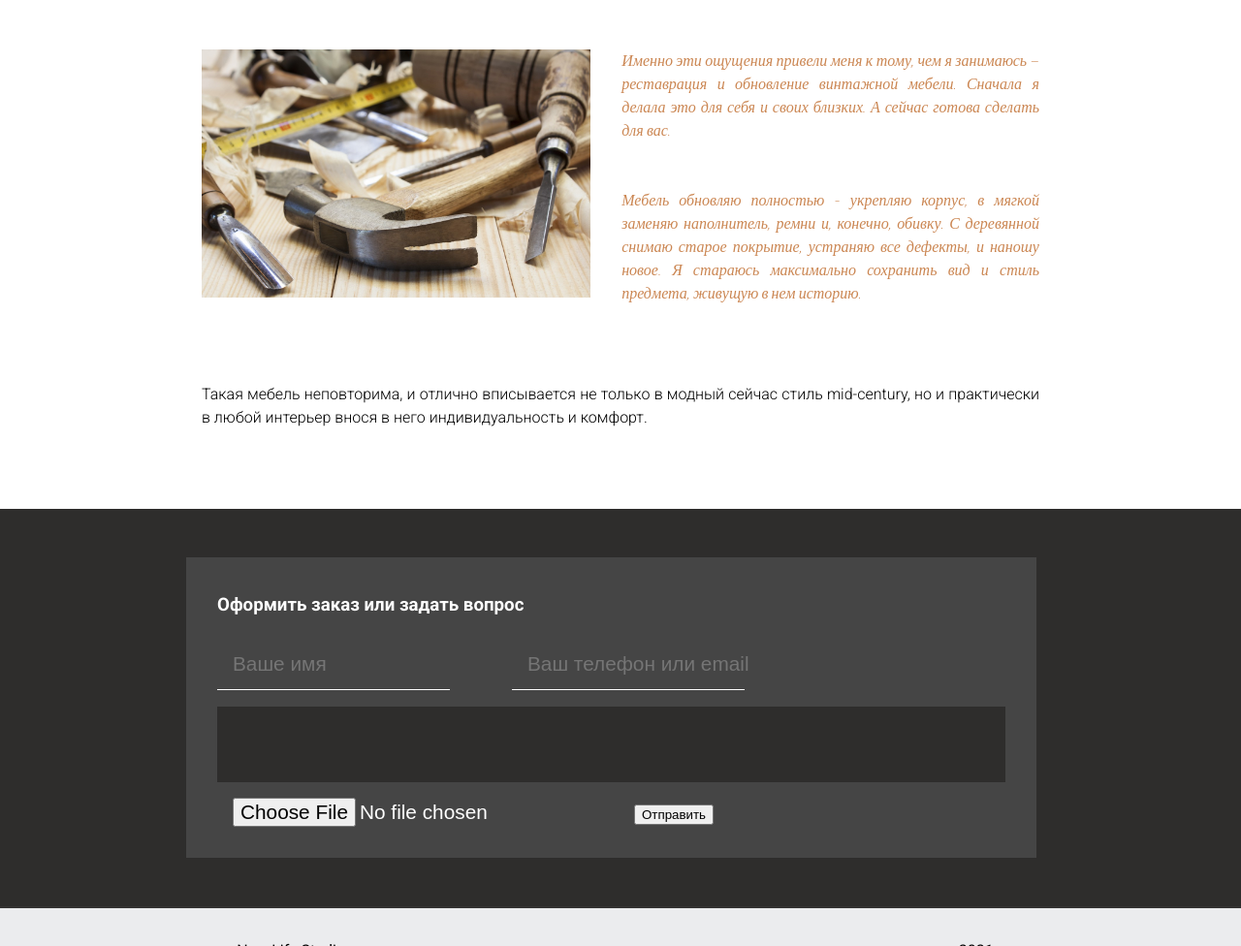
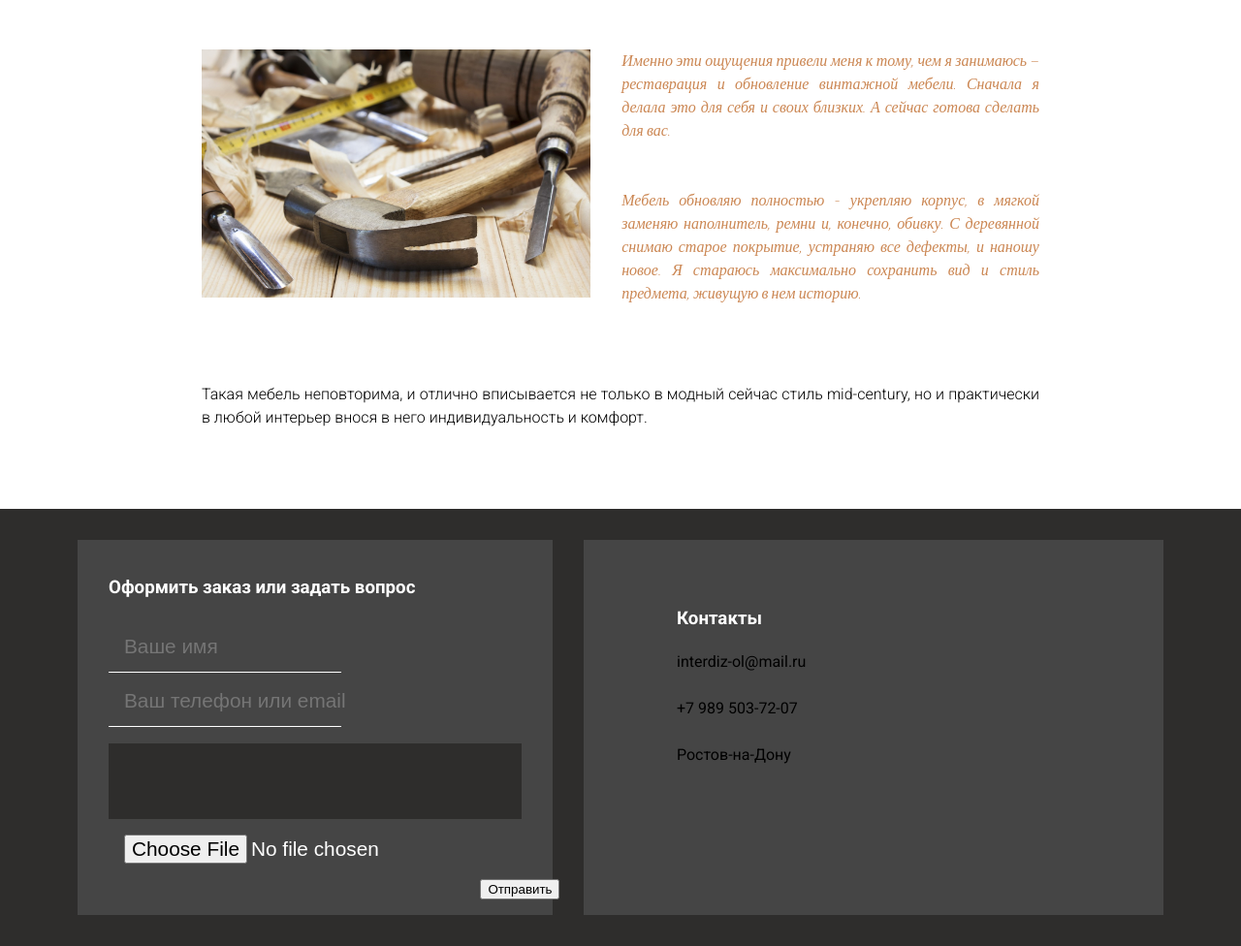
Before and after one commit to WapBly/Landos, a plain HTML site: page index.html in a window 1280 px wide. Shown: the part 1007-1983 px from the top of the page at 97% size. Before the commit the page ends 1942 px from the top, so only its background shows below. Drawn offline with nearby package versions, Linux system fonts and the light colour scheme.

Commit message:
add contacts

```diff
--- a/index.html
+++ b/index.html
@@ -31,7 +31,7 @@
           Вторая жизнь для вашей мебели
         </h2>
         <div class="header-banner__buttons">
-          <a class="utils_margin-right-15">
+          <a class="utils_margin-right-15" href="#intro">
             Кто мы такие
           </a>
           <a>
@@ -40,7 +40,7 @@
         </div>
       </div>
     </div>
-    <div class="container">
+    <div class="container" id="intro">
       <p class="text_basic text_big-first-latter">
         У вас бывало такое?
         Старое дедушкино кресло, потертое, но такое удобное и уютное,
@@ -69,7 +69,7 @@
         интерьер внося в него индивидуальность и комфорт.
       </p>
     </div>
-    <div class="container contact_wrapper">
+    <div class="container_footer contact_wrapper">
       <div class="contact_form">
         <h3 class="contact_form__title">Оформить заказ или задать вопрос</h3>
         <div class="contact_form__input_wrapper">
@@ -86,8 +86,13 @@
           Отправить
         </button>
       </div>
-      <div>
-
+      <div class="container_footer contacts">
+        <div class="container_footer contacts_text">
+          <h3 class="contacts__title">Контакты</h3>
+          <a>interdiz-ol@mail.ru</a><br>
+          <a>+7 989 503-72-07</a><br>
+          <a>Ростов-на-Дону</a><br>
+        </div>
       </div>
     </div>
     <footer class="footer-nav">
--- a/source/styles/index.css
+++ b/source/styles/index.css
@@ -7,6 +7,7 @@ a{
   color:black;
   text-decoration: none;
 }
+* { scroll-behavior: smooth }
 .header-nav {
   display: flex;
   position: fixed;
@@ -26,7 +27,7 @@ a{
   display: flex;
 }
 .header-nav a{
-  padding: 2rem 4rem;
+  padding: 1.5rem 4rem;
 }
 .header-banner{
   height: 800px;
@@ -68,8 +69,11 @@ a{
   min-width: 120px;
   text-align: center;
   opacity: 0.8;
-  transition: opacity ease .3s;
+  transition: all ease .3s;
   border-radius: 5px;
+}
+.header-banner__buttons:hover .container{
+  height: 10%;
 }
 .header-banner__buttons a:hover{
   opacity: 1;
@@ -171,9 +175,13 @@ blockquote{
 .footer-nav a{
   padding: 2rem 4rem;
 }
+.container_footer{
+padding: 2rem 5rem;
+}
 .contact_wrapper{
   background-color: #2e2d2c;
   display: flex;
+  flex-direction: inherit;
   color: #fff;
 }
 .contact_form{
@@ -210,5 +218,22 @@ blockquote{
   left: 0;
 }
 #button_send{
-
+  position: flex;
+  margin-left: 90%;
 }
+.contacts{
+display: flex;
+flex-direction: column;
+position: relative;
+justify-content: left;
+background-color: #454545;
+margin-left: 2rem;
+width: 80%;
+text-align: left;
+}
+.contacts_text{
+  padding: 1rem 1rem;
+  display: flex;
+  flex-direction: column;
+  justify-content: center;
+}
```
